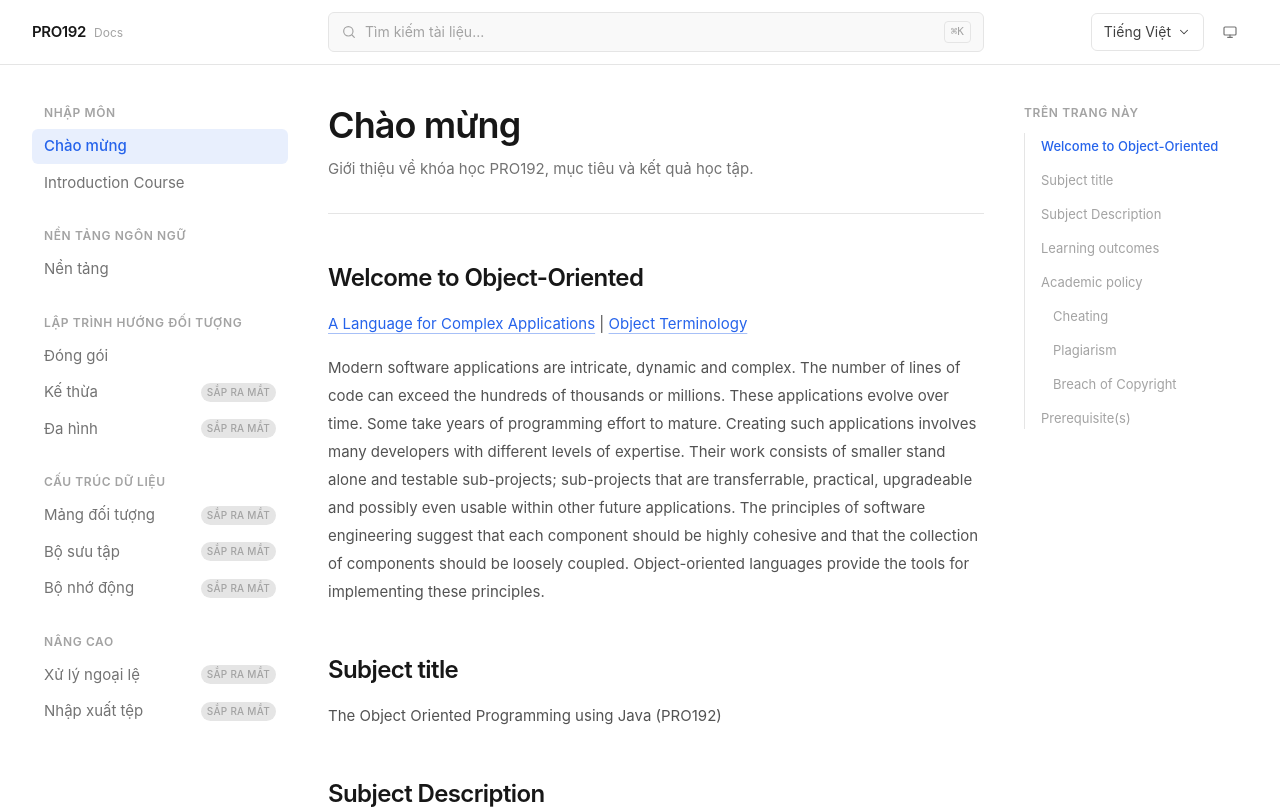
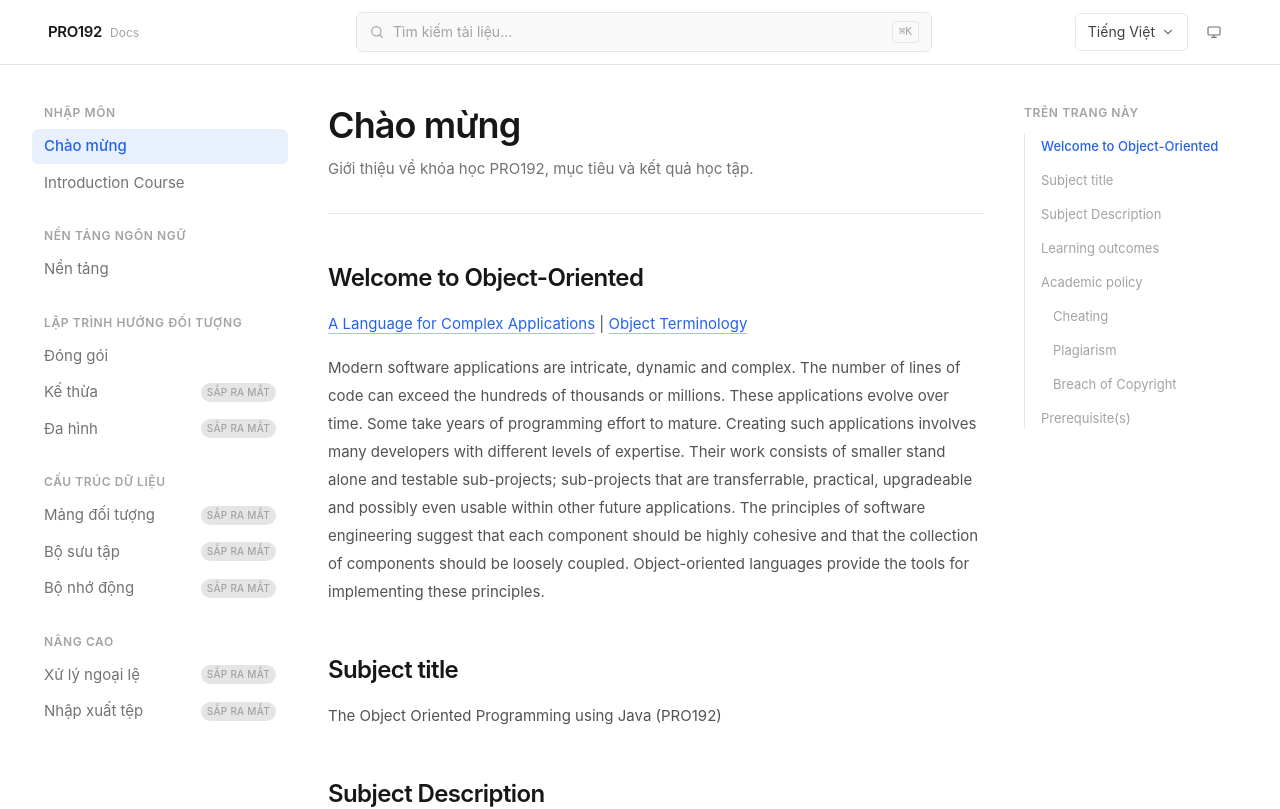
Before and after one commit to mst-software-vn/pro192web, a React (Vite) app: page /docs/chao-mung in a window 1280 px wide. Shown: the top 809 px of the page. Built offline with nearby package versions, Linux system fonts and the light colour scheme.

Commit message:
fix: update margin of logo and search bar

```diff
--- a/src/components/SearchField.tsx
+++ b/src/components/SearchField.tsx
@@ -3,7 +3,7 @@ export function SearchField() {
   return (
     <button
       type="button"
-      className="border-hairline bg-panel/60 text-ink-faint hover:border-hairline-strong flex w-full items-center gap-2 rounded-md border px-3 py-2 text-sm transition-colors"
+      className="max-w-xl border-hairline bg-panel/60 text-ink-faint hover:border-hairline-strong flex w-full items-center gap-2 rounded-md border px-3 py-2 text-sm transition-colors"
     >
       <svg viewBox="0 0 24 24" fill="none" stroke="currentColor" strokeWidth="1.75" className="h-4 w-4 shrink-0">
         <circle cx="11" cy="11" r="7" />
--- a/src/layout/DocsHeader.tsx
+++ b/src/layout/DocsHeader.tsx
@@ -7,13 +7,10 @@ interface DocsHeaderProps {
   onOpenMenu: () => void
 }
 
-// 3 cột của header khớp chính xác với 3 cột bên dưới (sidebar w-64 · nội dung · TOC w-56)
-// bằng cách dùng chung container mx-auto max-w-360 gap-10 px-4 lg:px-8 — để Logo,
-// Search và cụm nút bên phải thẳng hàng với sidebar/main/TOC, giống cách Laravel Docs làm.
 export function DocsHeader({ onOpenMenu }: DocsHeaderProps) {
   return (
     <header className="border-hairline bg-canvas/95 sticky top-0 z-30 border-b backdrop-blur">
-      <div className="mx-auto flex h-16 w-full max-w-360 items-center gap-10 px-4 lg:px-8">
+      <div className="mx-auto flex h-16 w-full max-w-360 items-center gap-10 px-4 lg:px-12">
         <div className="flex shrink-0 items-center gap-3 lg:w-64">
           <button
             type="button"
@@ -32,7 +29,7 @@ export function DocsHeader({ onOpenMenu }: DocsHeaderProps) {
           </Link>
         </div>
 
-        <div className="hidden min-w-0 flex-1 md:block">
+        <div className="hidden min-w-0 flex-1 md:block lg:px-3">
           <SearchField />
         </div>
 
```
